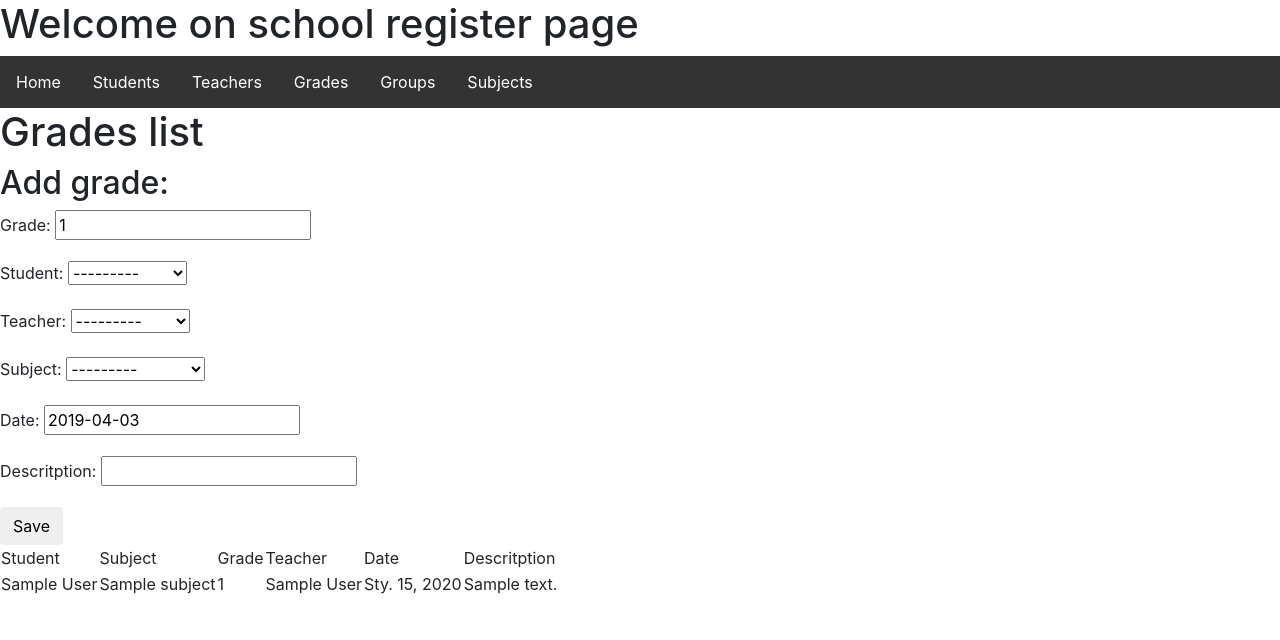
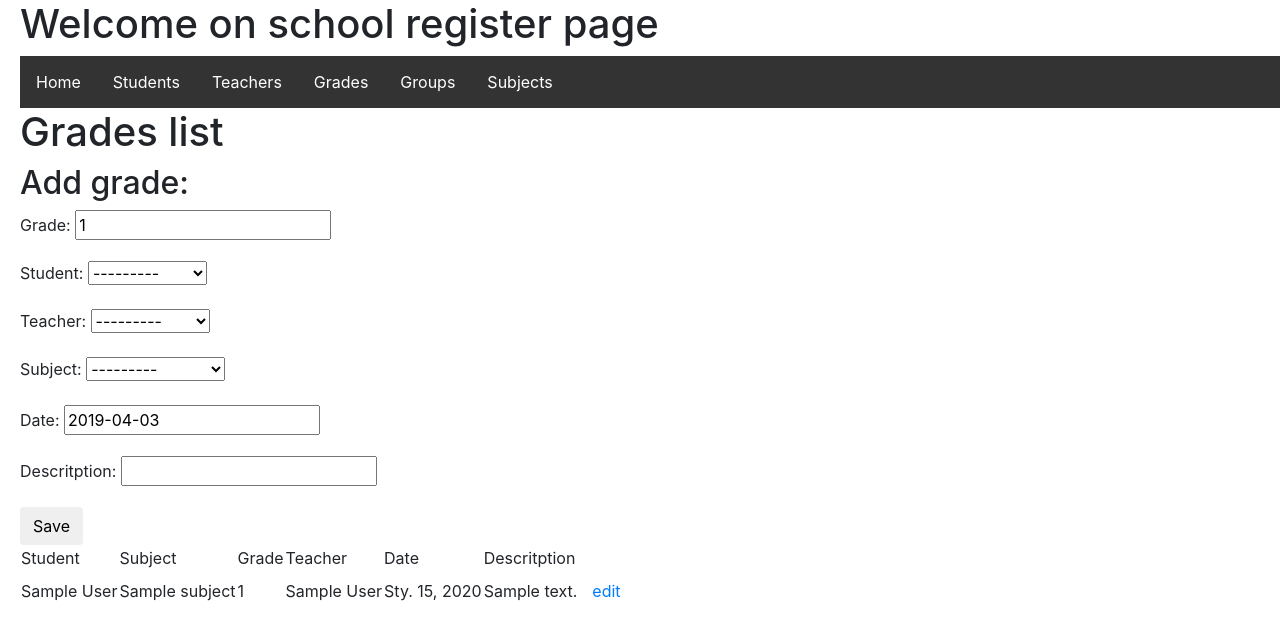
Before and after one commit to Datny/school-students-studies, a Django app: page /grades/ in a window 1280 px wide. Shown: the top 640 px of the page. Run offline with Django 3.2, Linux system fonts and the light colour scheme; tables that the repository leaves empty hold one stand-in row (values such as "Sample post"); some libraries are stand-ins or nearby versions.

Commit message:
Add edit to grades

```diff
--- a/school/school/static/school/style.css
+++ b/school/school/static/school/style.css
@@ -1,3 +1,7 @@
+body {
+  padding-left: 20px;
+}
+
 ul {
   list-style-type: none;
   margin: 0;
--- a/school/school/urls.py
+++ b/school/school/urls.py
@@ -11,6 +11,8 @@ urlpatterns = [
     path("teachers/", views.teachers, name="teachers"),
     path("students/", views.students, name="students"),
     path("grades/", views.grades, name="grades"),
+    path("<int:pk>/grade_edit/", views.grade_edit, name="grade_edit"),
+
     path("groups/", views.groups, name="groups"),
     path("subjects/", views.subjects, name="subjects"),
 
--- a/school/school/views.py
+++ b/school/school/views.py
@@ -1,9 +1,10 @@
-from django.shortcuts import render, redirect
+from django.shortcuts import render, redirect, get_object_or_404
+from django import forms
+from django.views.generic.edit import UpdateView
 from .models import Teacher
+from .forms import AddTeacherForm
 from .models import Student
 from .forms import StudentForm
-from django import forms
-from .forms import AddTeacherForm
 from .models import Grade
 from .forms import GradeForm
 from .models import Group
@@ -54,6 +55,20 @@ def grades(request):
         form = GradeForm()
     return render(request, "grades.html", {"form": form, "grades": grades})
 
+def grade_edit(request,pk):
+    grade = get_object_or_404(Grade, pk=pk)
+    grades = Grade.objects.order_by("grade")
+
+    if request.method == "POST":
+        form = GradeForm(request.POST, instance=grade)
+        if form.is_valid():
+            form.save()
+            return redirect("grades")
+    else:
+        form = GradeForm(instance=grade)
+    return render(request, "grades.html", {"form": form, "grades": grades})
+
+
 def groups(request):
     groups = Group.objects.order_by("name")
 
--- a/school/templates/grades.html
+++ b/school/templates/grades.html
@@ -4,7 +4,7 @@
     <h1>Grades list</h1>
 </div>
 <h2>Add grade:</h2>
-    <form method="POST" >
+<form method="POST">
     {% csrf_token %}
     {{ form.as_p }}
     <button type="submit" class="save btn btn-default">Save</button>
@@ -18,18 +18,20 @@
         <td> Teacher </td>
         <td> Date </td>
         <td> Descritption </td>
+        <td></td>
     </tr>
 
 
     {% for grade in grades %}
 
     <tr>
-                <td> {{ grade.student }}  </td>
-                <td>  {{ grade.subject }} </td>
+        <td> {{ grade.student }} </td>
+        <td> {{ grade.subject }} </td>
         <td>{{ grade.grade }} </td>
         <td> {{ grade.teacher }} </td>
         <td> {{ grade.date }} </td>
         <td> {{ grade.descritption }} </td>
+        <td><a class="btn btn-default" href="{% url 'grade_edit' pk=grade.pk %}">edit</a></td>
     </tr>
 
     {% endfor %}
```
Lines whose indentation alone changed are shown as unchanged.
